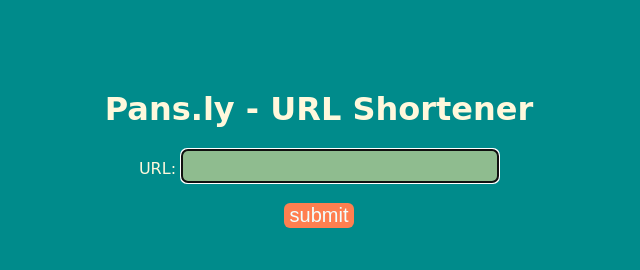
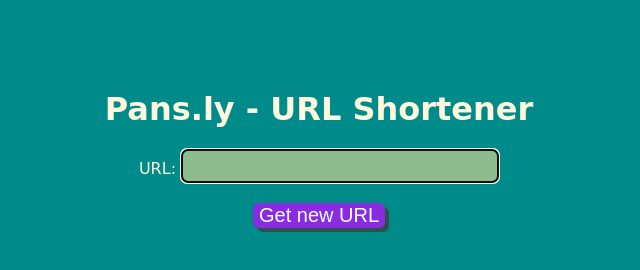
Before and after one commit to webDva/Pans.ly, a website: page public/index.html in a window 1280 px wide. Shown: the whole page, without its empty margins (321-961 px from the left). Drawn offline with Linux system fonts and the light colour scheme; a web font is replaced by a local one.

Commit message:
button press hover effect, yah, CSS!

```diff
--- a/public/client/client.template.html
+++ b/public/client/client.template.html
@@ -3,7 +3,7 @@
     <form id="yourURL">
         URL: <input form="yourURL" autofocus ng-model="$ctrl.userUrl"><br>
         <div class="buttonContainer">
-            <button name="submit" ng-click="$ctrl.shortenUrl()">submit</button>
+            <button name="submit" ng-click="$ctrl.shortenUrl()">Get new URL</button>
         </div>
     </form>
 </div>
--- a/public/style.css
+++ b/public/style.css
@@ -11,10 +11,16 @@ h1 { /* for the Pans.ly header */
 button {
     margin: 20px;
     border-radius: 6px;
-    background-color: coral;
+    background-color: blueviolet;
     font-size: 20px;
     border: none;
     color: azure;
+    box-shadow: 4px 4px darkslategray;
+}
+
+button:hover {
+    background-color: coral;
+    box-shadow: 2px 2px darkslategray;
 }
 
 input {
```
